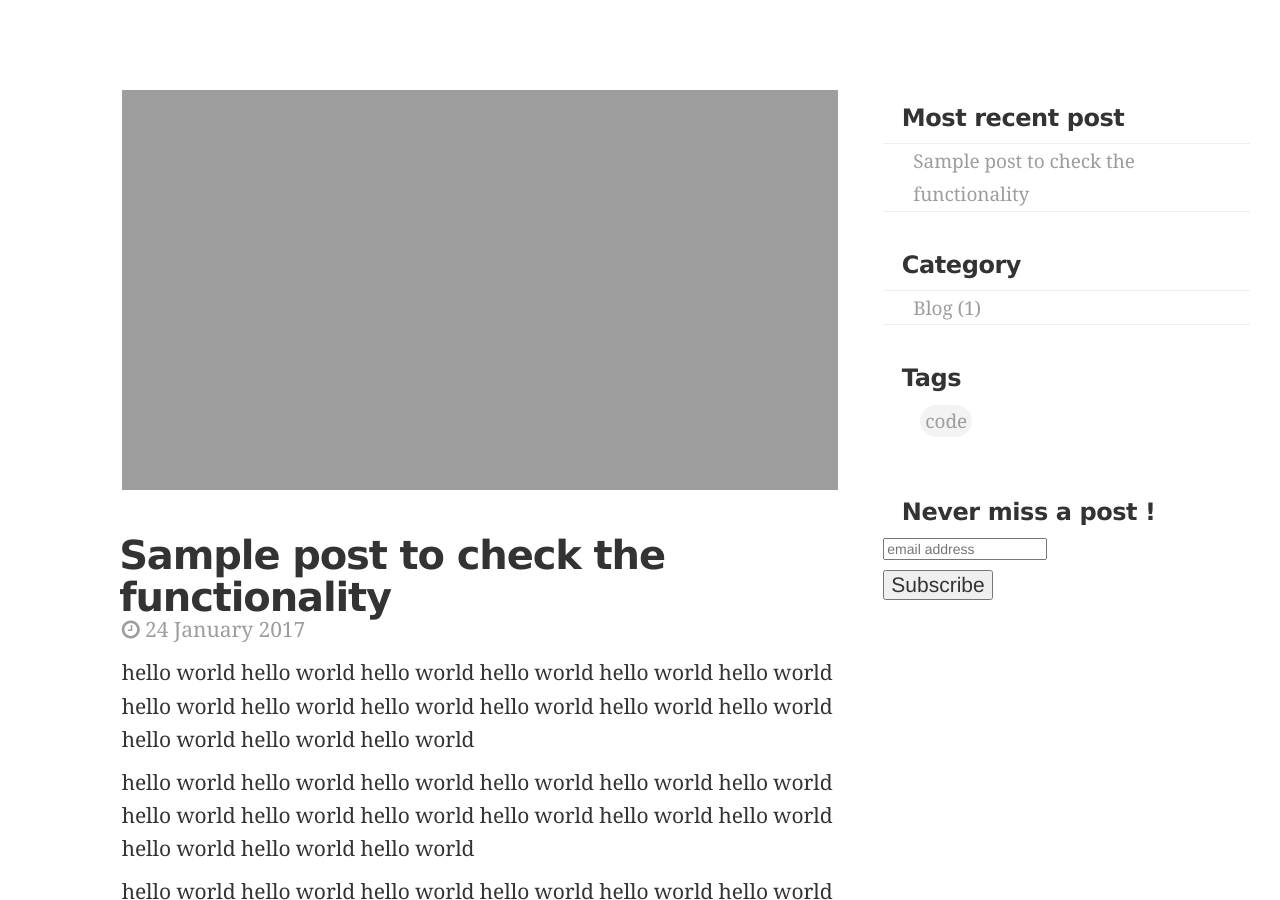
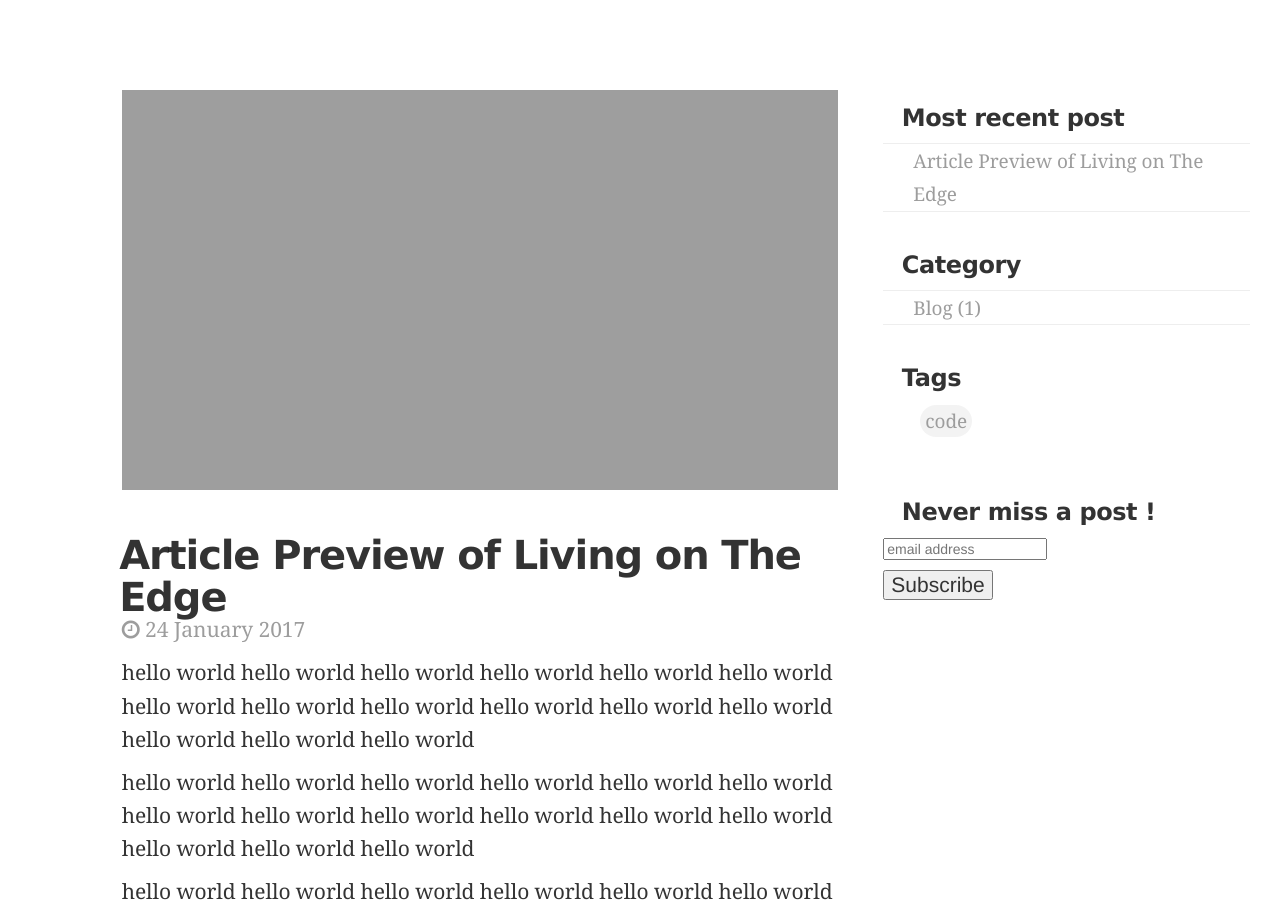
Before and after one commit to thEnchanter/thenchanter.github.io, a Jekyll site: the page built from _posts/2015-08-31-example-post.md, in a window 1280 px wide and 900 px high. Built offline with Jekyll 4.4.1, drawn with Linux system fonts in a browser that asks for light colours; comment, search, counter and statistics services are not loaded.

Commit message:
Update 2015-08-31-example-post.md

```diff
--- a/_posts/2015-08-31-example-post.md
+++ b/_posts/2015-08-31-example-post.md
@@ -1,10 +1,10 @@
 ---
 layout: blog
-title: 'Sample post to check the functionality'
+title: 'Article Preview of Living on The Edge'
 date: 2017-01-24 12:11:34
 categories: blog
 tags: code
-image: '/images/default.jpg'
+image: '/images/topHatTitus.jpg'
 lead_text: 'hello world hello world hello world hello world hello world hello world hello world hello world hello world hello world hello world hello world hello world hello world hello world '
 ---
 
```
